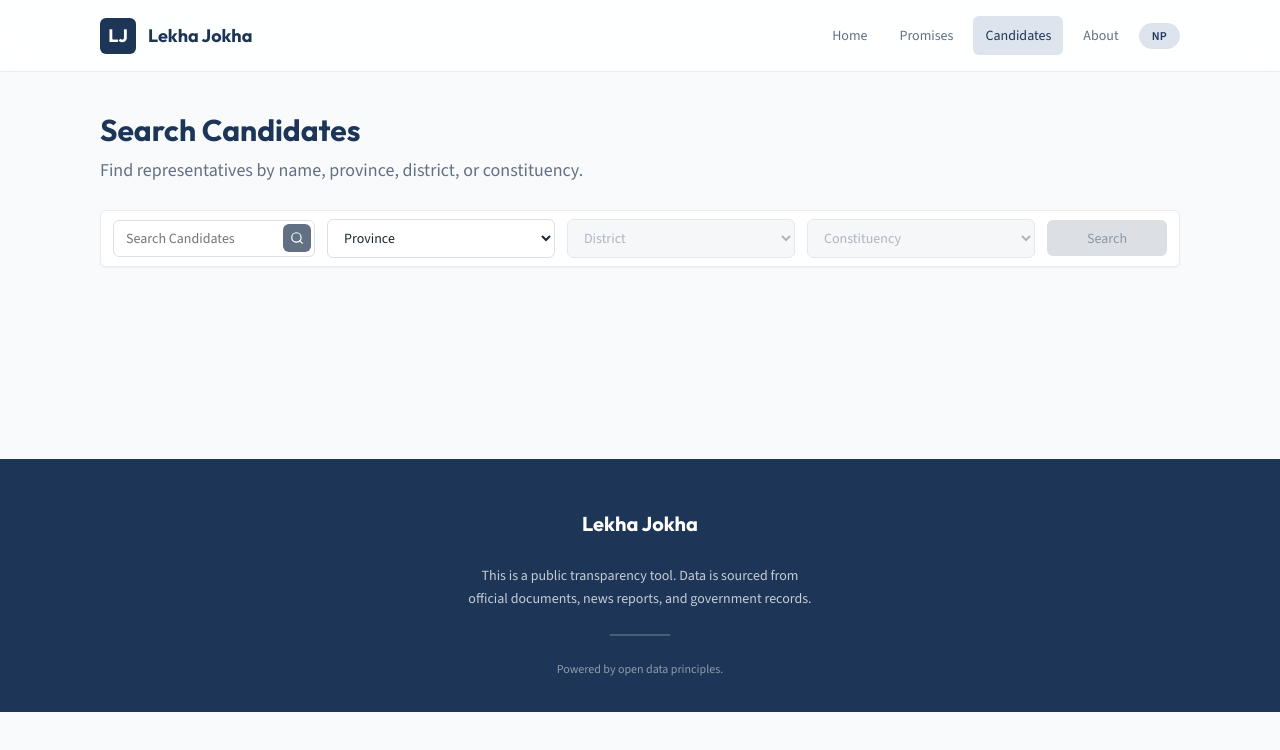
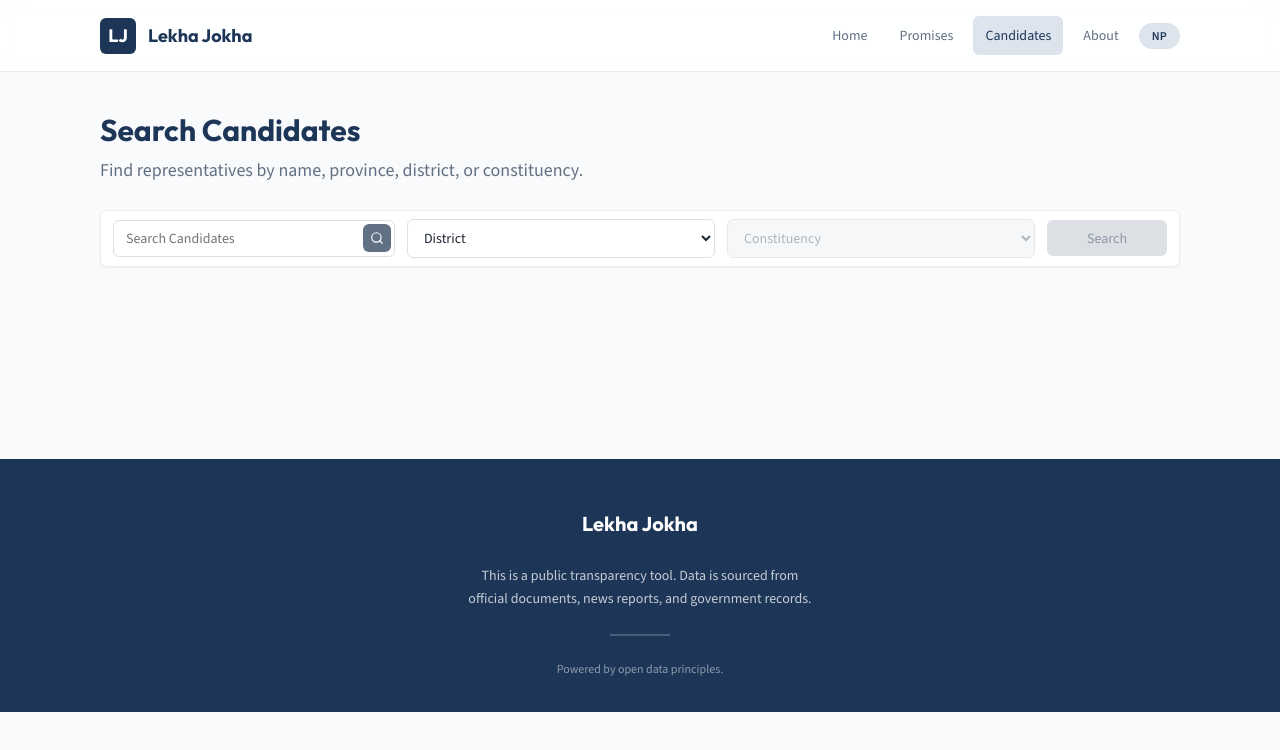
Before and after one commit to KrishDanuwar/Lekha-Jokha-, a Next.js app in the folder app/: page /candidates in a window 1280 px wide. Shown: the top 750 px of the page. Built offline with nearby package versions, Linux system fonts and the light colour scheme.

Commit message:
Update CandidateSearch with cleaned election JSON data structure

```diff
--- a/app/src/components/CandidateSearch.js
+++ b/app/src/components/CandidateSearch.js
@@ -7,7 +7,6 @@ const records = electionData.results || [];
 
 export default function CandidateSearch() {
   const [searchName, setSearchName] = useState('');
-  const [selectedProvince, setSelectedProvince] = useState('');
   const [selectedDistrict, setSelectedDistrict] = useState('');
   const [selectedConstituency, setSelectedConstituency] = useState('');
   const [appliedFilters, setAppliedFilters] = useState(null);
@@ -25,36 +24,25 @@ export default function CandidateSearch() {
   };
 
   // Compute specific dropdown options
-  const provinces = useMemo(() => {
-    return [...new Set(records.map(r => r.province))].filter(Boolean).sort();
+  const districts = useMemo(() => {
+    return [...new Set(records.map(r => r.district))].filter(Boolean).sort();
   }, []);
-
-  const districts = useMemo(() => {
-    if (!selectedProvince) return [];
-    return [...new Set(records.filter(r => r.province === selectedProvince).map(r => r.district))].filter(Boolean).sort();
-  }, [selectedProvince]);
 
   const constituencies = useMemo(() => {
     if (!selectedDistrict) return [];
-    return [...new Set(records.filter(r => r.province === selectedProvince && r.district === selectedDistrict).map(r => r.constituency))].filter(Boolean).sort();
-  }, [selectedProvince, selectedDistrict]);
+    return [...new Set(records.filter(r => r.district === selectedDistrict).map(r => r.constituency))].filter(Boolean).sort();
+  }, [selectedDistrict]);
 
   // Handlers for cascading selects
-  const handleProvinceChange = (e) => {
-    setSelectedProvince(e.target.value);
-    setSelectedDistrict('');
-    setSelectedConstituency('');
-  };
-
   const handleDistrictChange = (e) => {
     setSelectedDistrict(e.target.value);
     setSelectedConstituency('');
   };
 
+
   const handleSearch = () => {
     setAppliedFilters({
       name: searchName.trim().toLowerCase(),
-      province: selectedProvince,
       district: selectedDistrict,
       constituency: selectedConstituency
     });
@@ -65,18 +53,17 @@ export default function CandidateSearch() {
     if (!appliedFilters) return null;
 
     // If user hit search but all filters are empty, return null (no results to show)
-    if (!appliedFilters.name && !appliedFilters.province && !appliedFilters.district && !appliedFilters.constituency) {
+    if (!appliedFilters.name && !appliedFilters.district && !appliedFilters.constituency) {
       return null;
     }
 
     return records.filter(r => {
       // AND logic: if a filter exists and doesn't match, drop the record
-      if (appliedFilters.province && r.province !== appliedFilters.province) return false;
       if (appliedFilters.district && r.district !== appliedFilters.district) return false;
       if (appliedFilters.constituency && r.constituency !== appliedFilters.constituency) return false;
 
       if (appliedFilters.name) {
-        const winnerName = r.result?.winner?.name?.toLowerCase() || '';
+        const winnerName = r.candidate?.name?.toLowerCase() || '';
         const searchTokens = appliedFilters.name.split(/\s+/).filter(Boolean);
         if (!searchTokens.every(token => winnerName.includes(token))) return false;
       }
@@ -93,7 +80,7 @@ export default function CandidateSearch() {
     const tokens = searchName.trim().toLowerCase().split(/\s+/).filter(Boolean);
     const matches = {};
     records.forEach(r => {
-      const name = r.result?.winner?.name || '';
+      const name = r.candidate?.name || '';
       if (tokens.every(token => name.toLowerCase().includes(token))) {
         matches[name] = true; // Use object to ensure unique names
       }
@@ -101,7 +88,7 @@ export default function CandidateSearch() {
     return Object.keys(matches).slice(0, 7); // Show max 7 suggestions
   }, [searchName]);
 
-  const isSearchDisabled = !searchName.trim() && !selectedProvince && !selectedDistrict && !selectedConstituency;
+  const isSearchDisabled = !searchName.trim() && !selectedDistrict && !selectedConstituency;
 
   return (
     <div>
@@ -155,23 +142,9 @@ export default function CandidateSearch() {
 
           {/* Selects */}
           <select
-            id="search-province"
-            value={selectedProvince}
-            onChange={handleProvinceChange}
-            className="candidate-search-select"
-            aria-label="Province"
-          >
-            <option value="">Province</option>
-            {provinces.map(p => (
-              <option key={p} value={p}>{p}</option>
-            ))}
-          </select>
-
-          <select
             id="search-district"
             value={selectedDistrict}
             onChange={handleDistrictChange}
-            disabled={!selectedProvince}
             className="candidate-search-select"
             aria-label="District"
           >
@@ -215,32 +188,27 @@ export default function CandidateSearch() {
         ) : (
           <div className="promise-grid">
             {filteredResults.map((r, i) => (
-              <div key={i} className="candidate-card">
-                <h3 className="candidate-card__title">{r.result?.winner?.name || 'Unknown Candidate'}</h3>
+              <div key={r.id || i} className="candidate-card">
+                <h3 className="candidate-card__title">{r.candidate?.name || 'Unknown Candidate'}</h3>
 
                 <div className="candidate-card__party">
-                   {r.result?.winner?.party || 'Unknown Party'}
+                   {r.candidate?.party || 'Unknown Party'}
                 </div>
 
                 <div className="candidate-card__stats">
                   <div className="candidate-card__stat-group">
                     <span className="candidate-card__stat-label">Location</span>
                     <span className="candidate-card__stat-val" style={{ fontSize: 'var(--text-xs)', fontWeight: 'var(--weight-normal)', color: 'var(--color-text-secondary)'}}>
-                       {r.province} &bull; {cleanDistrict(r.district)} {cleanConstituency(r.constituency)}
+                       {cleanDistrict(r.district)} {cleanConstituency(r.constituency)}
                     </span>
                   </div>
                   <div className="candidate-card__stat-group" style={{ marginLeft: 'auto', textAlign: 'right' }}>
                     <span className="candidate-card__stat-label">Votes</span>
                     <span className="candidate-card__stat-val">
-                      {r.result?.winner?.votes_received?.toLocaleString() || '0'}
+                      {r.candidate?.votes_received?.toLocaleString() || '0'}
                     </span>
                   </div>
-                  <div className="candidate-card__stat-group" style={{ textAlign: 'right' }}>
-                    <span className="candidate-card__stat-label">Margin</span>
-                    <span className="candidate-card__stat-val" style={{ color: 'var(--color-accent)' }}>
-                      +{r.result?.vote_margin?.toLocaleString() || '0'}
-                    </span>
-                  </div>
+                  {/* Vote margin removed as it's absent from the new data schema */}
                 </div>
               </div>
             ))}
```
